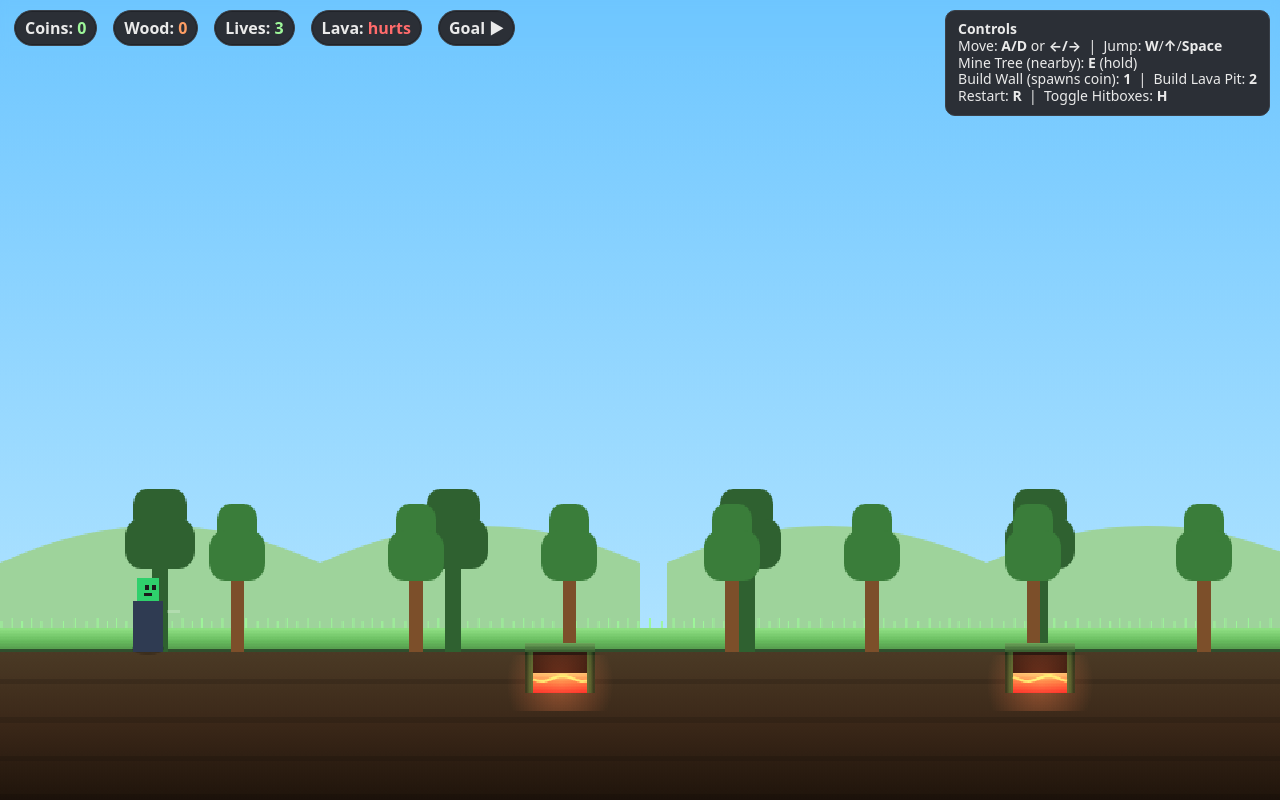
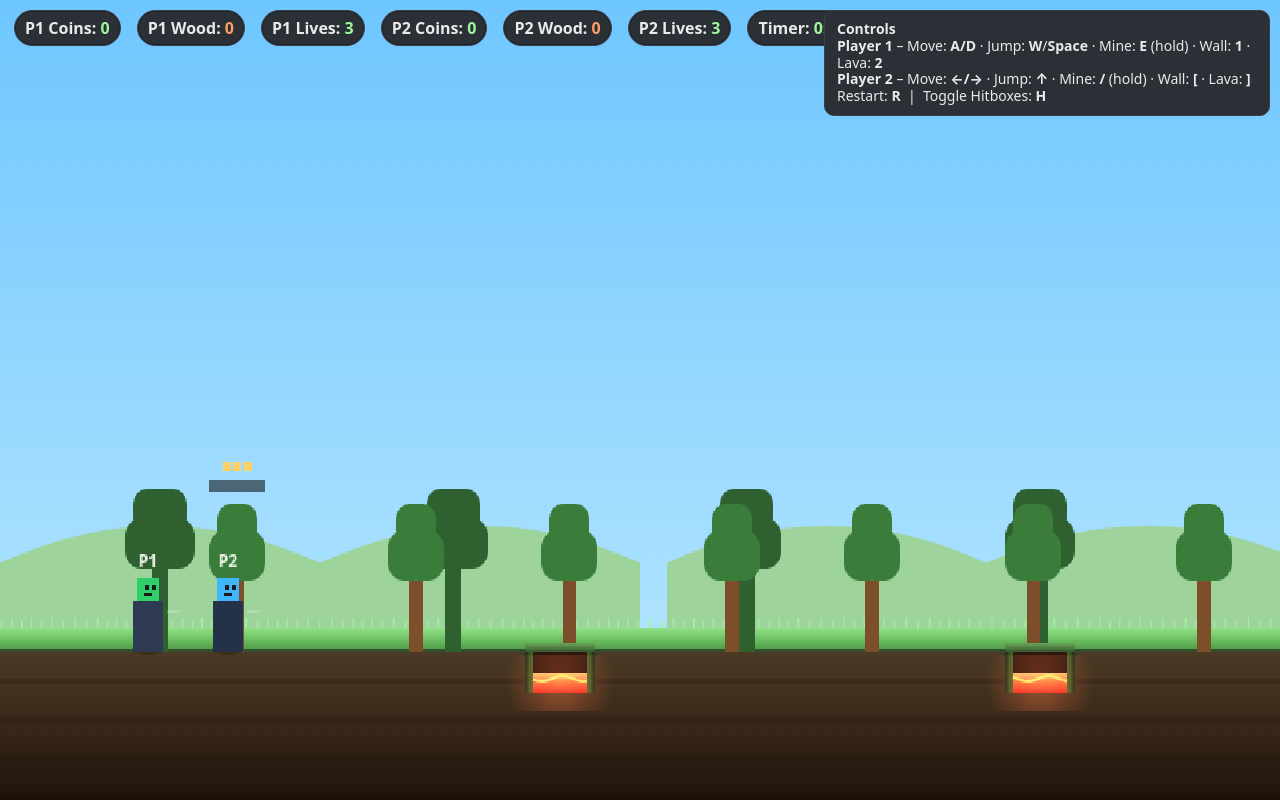
Before and after one commit to T3-app-developers/coin-run, a plain HTML site: page index.html in a window 1280 px wide. Drawn offline with Linux system fonts and the light colour scheme.

Commit message:
Add two-player mode with timer and death tracking

```diff
--- a/index.html
+++ b/index.html
@@ -23,18 +23,21 @@
 <canvas id="game" width="960" height="540"></canvas>
 
 <div id="ui">
-  <div class="pill">Coins: <span id="coins" class="good">0</span></div>
-  <div class="pill">Wood: <span id="wood" class="warn">0</span></div>
-  <div class="pill">Lives: <span id="lives" class="good">3</span></div>
+  <div class="pill">P1 Coins: <span id="p1-coins" class="good">0</span></div>
+  <div class="pill">P1 Wood: <span id="p1-wood" class="warn">0</span></div>
+  <div class="pill">P1 Lives: <span id="p1-lives" class="good">3</span></div>
+  <div class="pill">P2 Coins: <span id="p2-coins" class="good">0</span></div>
+  <div class="pill">P2 Wood: <span id="p2-wood" class="warn">0</span></div>
+  <div class="pill">P2 Lives: <span id="p2-lives" class="good">3</span></div>
+  <div class="pill">Timer: <span id="timer" class="good">0:00.0</span></div>
   <div class="pill">Lava: <span id="lava" class="bad">hurts</span></div>
   <div class="pill">Goal ▶</div>
 </div>
 
 <div id="help">
   <b>Controls</b><br>
-  Move: <b>A/D</b> or <b>←/→</b> &nbsp;|&nbsp; Jump: <b>W</b>/<b>↑</b>/<b>Space</b><br>
-  Mine Tree (nearby): <b>E</b> (hold)<br>
-  Build Wall (spawns coin): <b>1</b> &nbsp;|&nbsp; Build Lava Pit: <b>2</b><br>
+  <b>Player 1</b> – Move: <b>A/D</b> · Jump: <b>W</b>/<b>Space</b> · Mine: <b>E</b> (hold) · Wall: <b>1</b> · Lava: <b>2</b><br>
+  <b>Player 2</b> – Move: <b>←/→</b> · Jump: <b>↑</b> · Mine: <b>/</b> (hold) · Wall: <b>[</b> · Lava: <b>]</b><br>
   Restart: <b>R</b> &nbsp;|&nbsp; Toggle Hitboxes: <b>H</b>
 </div>
 
@@ -53,6 +56,13 @@
   const rand = (a, b) => Math.random() * (b - a) + a;
   const irand = (a, b) => Math.floor(rand(a, b));
   const sign = (x) => x < 0 ? -1 : 1;
+  const formatTime = (sec) => {
+    const totalTenths = Math.round(sec * 10);
+    const minutes = Math.floor(totalTenths / 600);
+    const seconds = Math.floor((totalTenths % 600) / 10);
+    const tenths = totalTenths % 10;
+    return `${minutes}:${seconds.toString().padStart(2,'0')}.${tenths}`;
+  };
 
   // ===== canvas & sizing =====
   const canvas = document.getElementById('game');
@@ -66,9 +76,19 @@
   window.addEventListener('resize', resize);
 
   // ===== UI elements =====
-  const uiCoins = document.getElementById('coins');
-  const uiWood  = document.getElementById('wood');
-  const uiLives = document.getElementById('lives');
+  const ui = {
+    p1: {
+      coins: document.getElementById('p1-coins'),
+      wood: document.getElementById('p1-wood'),
+      lives: document.getElementById('p1-lives'),
+    },
+    p2: {
+      coins: document.getElementById('p2-coins'),
+      wood: document.getElementById('p2-wood'),
+      lives: document.getElementById('p2-lives'),
+    }
+  };
+  const uiTimer = document.getElementById('timer');
   const overlay = document.getElementById('overlay');
   const ovTitle = document.getElementById('ov-title');
   const ovBody  = document.getElementById('ov-body');
@@ -96,10 +116,13 @@
   let keys = {};
   let debugShowHit = false;
   let finished = false;
+  let runStartTime = 0;
+  let elapsedTime = 0;
+  let finishDuration = 0;
 
   // ===== entities =====
   class Player {
-    constructor(x, y) {
+    constructor(x, y, options = {}) {
       this.x = x; this.y = y;
       this.vx = 0; this.vy = 0;
       this.w = 22; this.h = 34; // compact body; head drawn on top
@@ -110,10 +133,21 @@
       this.wood = 0;
       this.invuln = 0; // frames
       this.lives = 3;
+      this.deaths = 0;
+      this.finished = false;
+      this.label = options.label || 'P';
+      this.bodyColor = options.bodyColor || '#2f3b52';
+      this.headColor = options.headColor || '#2fd06c';
+      this.controls = options.controls || {};
     }
     aabb() { return {x:this.x, y:this.y, w:this.w, h:this.h}; }
     centerX() { return this.x + this.w/2; }
     bottom() { return this.y + this.h; }
+    controlDown(action) {
+      const binds = this.controls[action];
+      if (!binds) return false;
+      return binds.some(k => !!keys[k]);
+    }
   }
 
   class Tree {
@@ -158,7 +192,7 @@
   }
 
   // ===== world containers =====
-  let player;
+  let players = [];
   let trees = [];
   let walls = [];
   let lavas = [];
@@ -171,7 +205,34 @@
     finished = false;
     overlay.style.display = 'none';
     trees = []; walls = []; lavas = []; coins = [];
-    player = new Player(100, GROUND_Y - 34);
+    players = [
+      new Player(100, GROUND_Y - 34, {
+        label: 'P1',
+        headColor: '#2fd06c',
+        bodyColor: '#2f3b52',
+        controls: {
+          left: ['a','A'],
+          right: ['d','D'],
+          jump: ['w','W',' '],
+          chop: ['e','E'],
+          wall: ['1'],
+          lava: ['2'],
+        }
+      }),
+      new Player(160, GROUND_Y - 34, {
+        label: 'P2',
+        headColor: '#3fb5ff',
+        bodyColor: '#233149',
+        controls: {
+          left: ['ArrowLeft'],
+          right: ['ArrowRight'],
+          jump: ['ArrowUp'],
+          chop: ['/', '?'],
+          wall: ['[', '{'],
+          lava: [']', '}'],
+        }
+      })
+    ];
     // scatter trees
     const bands = 22;
     for (let i=0; i<bands; i++) {
@@ -184,23 +245,29 @@
       lavas.push(new Lava(tileX(x)));
     }
     camX = 0;
+    runStartTime = performance.now();
+    elapsedTime = 0;
+    finishDuration = 0;
+    keys = {};
     updateUI();
+    uiTimer.textContent = formatTime(0);
   }
 
   // ===== controls =====
   window.addEventListener('keydown', (e) => {
     keys[e.key] = true;
-    if (e.key === 'r' || e.key === 'R') resetLevel();
+    if (e.key === 'r' || e.key === 'R') { resetLevel(); return; }
     if (e.key === 'h' || e.key === 'H') debugShowHit = !debugShowHit;
 
     if (finished) return;
 
-    if (e.key === '1') placeWall();
-    if (e.key === '2') placeLava();
+    for (const player of players) {
+      if (player.finished) continue;
+      if (player.controls.wall && player.controls.wall.includes(e.key)) placeWall(player);
+      if (player.controls.lava && player.controls.lava.includes(e.key)) placeLava(player);
+    }
   });
   window.addEventListener('keyup', (e) => { keys[e.key] = false; });
-
-  function isDown(...opts) { return opts.some(k => !!keys[k]); }
 
   // ===== placement helpers =====
   function tileX(x) { return Math.floor(x / TILE) * TILE; }
@@ -223,7 +290,7 @@
     return true;
   }
 
-  function placeWall() {
+  function placeWall(player) {
     if (player.wood <= 0) return;
     const ahead = player.centerX() + player.facing * (TILE * 1.2);
     const tx = tileX(ahead);
@@ -236,7 +303,7 @@
     updateUI();
   }
 
-  function placeLava() {
+  function placeLava(player) {
     if (player.wood <= 0) return;
     const ahead = player.centerX() + player.facing * (TILE * 1.2);
     const tx = tileX(ahead);
@@ -252,6 +319,23 @@
     return a.x < b.x + b.w && a.x + a.w > b.x && a.y < b.y + b.h && a.y + a.h > b.y;
   }
 
+  function handlePlayerDeath(player) {
+    player.lives -= 1;
+    player.deaths += 1;
+    if (player.lives <= 0) {
+      resetLevel();
+      return true;
+    }
+    if (player.coins > 0) player.coins -= 1;
+    player.x = Math.max(0, player.safeX - 60);
+    player.y = player.safeY;
+    player.vx = 0;
+    player.vy = 0;
+    player.invuln = 30;
+    updateUI();
+    return false;
+  }
+
   // ===== game loop =====
   let last = performance.now();
   function loop(t) {
@@ -263,15 +347,22 @@
   }
 
   function update(dt) {
+    const now = performance.now();
+    if (!finished) {
+      elapsedTime = (now - runStartTime) / 1000;
+      uiTimer.textContent = formatTime(elapsedTime);
+    }
+
+    for (const player of players) {
       // controls
-    if (!finished) {
+      if (!finished && !player.finished) {
         let ax = 0;
-      if (isDown('ArrowLeft','a','A')) { ax -= MOVE_ACCEL; player.facing = -1; }
-      if (isDown('ArrowRight','d','D')) { ax += MOVE_ACCEL; player.facing =  1; }
+        if (player.controlDown('left')) { ax -= MOVE_ACCEL; player.facing = -1; }
+        if (player.controlDown('right')) { ax += MOVE_ACCEL; player.facing =  1; }
         player.vx += ax * dt;
 
         const onGround = player.grounded;
-      if ((isDown('ArrowUp','w','W',' ') || keys[' ']) && onGround) {
+        if (player.controlDown('jump') && onGround) {
           player.vy = JUMP_VEL;
           player.grounded = false;
         }
@@ -279,14 +370,12 @@
 
       // physics integrate
       player.vy += GRAV * dt;
-    // friction
       if (player.grounded) player.vx *= Math.pow(FRICTION, dt);
       else player.vx *= Math.pow(AIRFRIC, dt);
       player.vx = clamp(player.vx, -MAX_RUN, MAX_RUN);
 
       // move horizontal
       player.x += player.vx * dt;
-    // collide with walls horizontally
       for (const w of walls) {
         const a = player.aabb(), b = w.aabb();
         if (aabbOverlap(a,b)) {
@@ -295,7 +384,6 @@
           player.vx = 0;
         }
       }
-    // bounds
       player.x = clamp(player.x, 0, LEVEL_LEN - player.w);
 
       // move vertical
@@ -305,7 +393,6 @@
       const feetRect = {x: player.x + 2, y: player.bottom() - 4, w: player.w - 4, h: 6};
       const overLava = lavas.some(l => feetRect.x < l.x + l.w && feetRect.x + feetRect.w > l.x);
 
-    // ground collide
       if (player.bottom() >= GROUND_Y && !overLava) {
         player.y = GROUND_Y - player.h;
         player.vy = 0;
@@ -313,60 +400,54 @@
         player.safeX = player.x;
         player.safeY = player.y;
       }
-    // walls collide vertical
       for (const w of walls) {
         const a = player.aabb(), b = w.aabb();
         if (aabbOverlap(a,b)) {
-        if (player.vy > 0) { // falling onto wall
+          if (player.vy > 0) {
             player.y = b.y - player.h;
             player.vy = 0;
             player.grounded = true;
-        } else if (player.vy < 0) { // hitting underside
+          } else if (player.vy < 0) {
             player.y = b.y + b.h;
             player.vy = 0.1;
           }
         }
       }
 
-    // lava damage
       if (player.invuln > 0) player.invuln -= dt;
       for (const l of lavas) {
         if (aabbOverlap(player.aabb(), l.aabb()) && player.invuln <= 0) {
-        // life loss and respawn handling
-        player.lives -= 1;
-        if (player.lives <= 0) {
-          resetLevel();
-          return;
+          if (handlePlayerDeath(player)) return;
         }
-        if (player.coins > 0) player.coins -= 1;
-        player.x = Math.max(0, player.safeX - 60);
-        player.y = player.safeY;
-        player.vx = 0; player.vy = 0;
-        player.invuln = 30; // brief invulnerability
-        updateUI();
       }
     }
 
-    // mine tree (hold E)
-    if (isDown('e','E') && !finished) {
+    // mine tree (hold)
+    if (!finished) {
       for (const tr of trees) {
         if (tr.dead) continue;
+        let worked = false;
+        for (const player of players) {
+          if (player.finished) continue;
+          if (!player.controlDown('chop')) continue;
           const near = Math.abs((tr.x + tr.w/2) - player.centerX()) < 38 && Math.abs((tr.baseY + tr.h) - player.bottom()) < 50;
           if (near) {
-          tr.progress += 0.04 * dt; // seconds-ish
+            worked = true;
+            tr.progress += 0.04 * dt;
             if (tr.progress >= 1) {
               tr.progress = 0;
               tr.hp -= 1;
               if (tr.hp <= 0) {
                 tr.dead = true;
-              player.wood += 2; // reward
+                player.wood += 2;
                 updateUI();
               }
             }
           }
         }
+        if (!worked) tr.progress = Math.max(0, tr.progress - 0.02 * dt);
+      }
     } else {
-      // reset partial progress slowly
       for (const tr of trees) {
         tr.progress = Math.max(0, tr.progress - 0.02 * dt);
       }
@@ -375,35 +456,69 @@
     // coin pickup
     for (const c of coins) {
       if (!c.collected) {
-        const dx = (player.centerX()) - c.x;
+        for (const player of players) {
+          const dx = player.centerX() - c.x;
           const dy = (player.y + player.h/2) - c.y;
           if (dx*dx + dy*dy < (14*14)) {
             c.collected = true;
             player.coins += 1;
             updateUI();
+            break;
+          }
         }
       }
       c.t += 0.05 * dt;
     }
 
     // camera
-    camX += ((player.centerX() - W * 0.45) - camX) * 0.08;
+    if (players.length) {
+      const avgX = players.reduce((sum, p) => sum + p.centerX(), 0) / players.length;
+      camX += ((avgX - W * 0.45) - camX) * 0.08;
       camX = clamp(camX, 0, LEVEL_LEN - W);
+    }
 
     // finish check
-    if (!finished && player.x > GOAL_X) {
+    if (!finished && players.length) {
+      for (const player of players) {
+        if (!player.finished && player.x > GOAL_X) {
+          player.finished = true;
+          player.vx = 0;
+          player.vy = 0;
+          player.grounded = true;
+        }
+      }
+      if (players.every(p => p.finished)) {
         finished = true;
+        finishDuration = elapsedTime;
+        const summary = players.map(p => `${p.label}: Coins <b>${p.coins}</b> · Wood <b>${p.wood}</b> · Deaths <b>${p.deaths}</b>`).join('<br>');
         ovTitle.textContent = "Run Complete!";
-      ovBody.innerHTML = `You reached the goal with <b>${player.coins}</b> coin${player.coins===1?'':'s'}.<br>
-                          Trees chopped: <b>${trees.filter(t=>t.dead).length}</b> · Walls built: <b>${walls.length}</b> · Lava placed: <b>${lavas.length}</b>`;
+        ovBody.innerHTML = `Finished in <b>${formatTime(finishDuration)}</b>.<br>${summary}`;
         overlay.style.display = 'flex';
+        uiTimer.textContent = formatTime(finishDuration);
+      }
     }
   }
 
   function updateUI() {
-    uiCoins.textContent = player.coins;
-    uiWood.textContent = player.wood;
-    uiLives.textContent = player.lives;
+    const [p1, p2] = players;
+    if (p1) {
+      ui.p1.coins.textContent = p1.coins;
+      ui.p1.wood.textContent = p1.wood;
+      ui.p1.lives.textContent = p1.lives;
+    } else {
+      ui.p1.coins.textContent = '0';
+      ui.p1.wood.textContent = '0';
+      ui.p1.lives.textContent = '0';
+    }
+    if (p2) {
+      ui.p2.coins.textContent = p2.coins;
+      ui.p2.wood.textContent = p2.wood;
+      ui.p2.lives.textContent = p2.lives;
+    } else {
+      ui.p2.coins.textContent = '0';
+      ui.p2.wood.textContent = '0';
+      ui.p2.lives.textContent = '0';
+    }
   }
 
   // ===== drawing =====
@@ -500,7 +615,7 @@
     ctx.fill();
 
     // chop progress bar if nearby / active
-    const near = Math.abs((tr.x + tr.w/2) - player.centerX()) < 38;
+    const near = players.some(p => Math.abs((tr.x + tr.w/2) - p.centerX()) < 38 && Math.abs((tr.baseY + tr.h) - p.bottom()) < 50);
     if (near && !finished) {
       ctx.fillStyle = '#0008';
       ctx.fillRect(tr.x-6, tr.baseY-16, tr.w+12, 8);
@@ -621,7 +736,7 @@
     ctx.restore();
   }
 
-  function drawPlayer() {
+  function drawPlayer(player) {
     ctx.save(); ctx.translate(-camX,0);
 
     // shadow
@@ -631,12 +746,12 @@
     ctx.fill();
 
     // body
-    ctx.fillStyle = '#2f3b52';
+    ctx.fillStyle = player.bodyColor;
     ctx.fillRect(player.x, player.y, player.w, player.h);
 
-    // head (green square)
+    // head
     const head = {x: player.x + (player.w-16)/2, y: player.y - 16, s:16};
-    ctx.fillStyle = '#2fd06c';
+    ctx.fillStyle = player.headColor;
     ctx.fillRect(head.x, head.y, head.s, head.s);
     // eyes
     ctx.fillStyle = '#1b1b1b';
@@ -646,14 +761,23 @@
     ctx.fillRect(head.x+5, head.y+10, 6, 2);
 
     // direction hint
+    if (!player.finished) {
       ctx.fillStyle = '#ffffff33';
       ctx.fillRect(player.centerX() + player.facing*14, player.y+6, 10, 2);
+    }
 
     // hurt flash
     if (player.invuln > 0) {
       ctx.fillStyle = '#ffffff55';
       ctx.fillRect(player.x-2, player.y-18, player.w+4, player.h+20);
     }
+
+    // label
+    ctx.fillStyle = '#ffffffdd';
+    ctx.font = '600 12px system-ui';
+    ctx.textAlign = 'center';
+    ctx.textBaseline = 'bottom';
+    ctx.fillText(player.label, player.centerX(), player.y - 20);
 
     if (debugShowHit) {
       const a=player.aabb();
@@ -686,7 +810,7 @@
     for (const w of walls) drawWall(w);
     for (const l of lavas) drawLava(l);
     for (const c of coins) drawCoin(c);
-    drawPlayer();
+    for (const player of players) drawPlayer(player);
 
     // HUD guide line to goal
     ctx.save();
```
Lines whose indentation alone changed are shown as unchanged.
